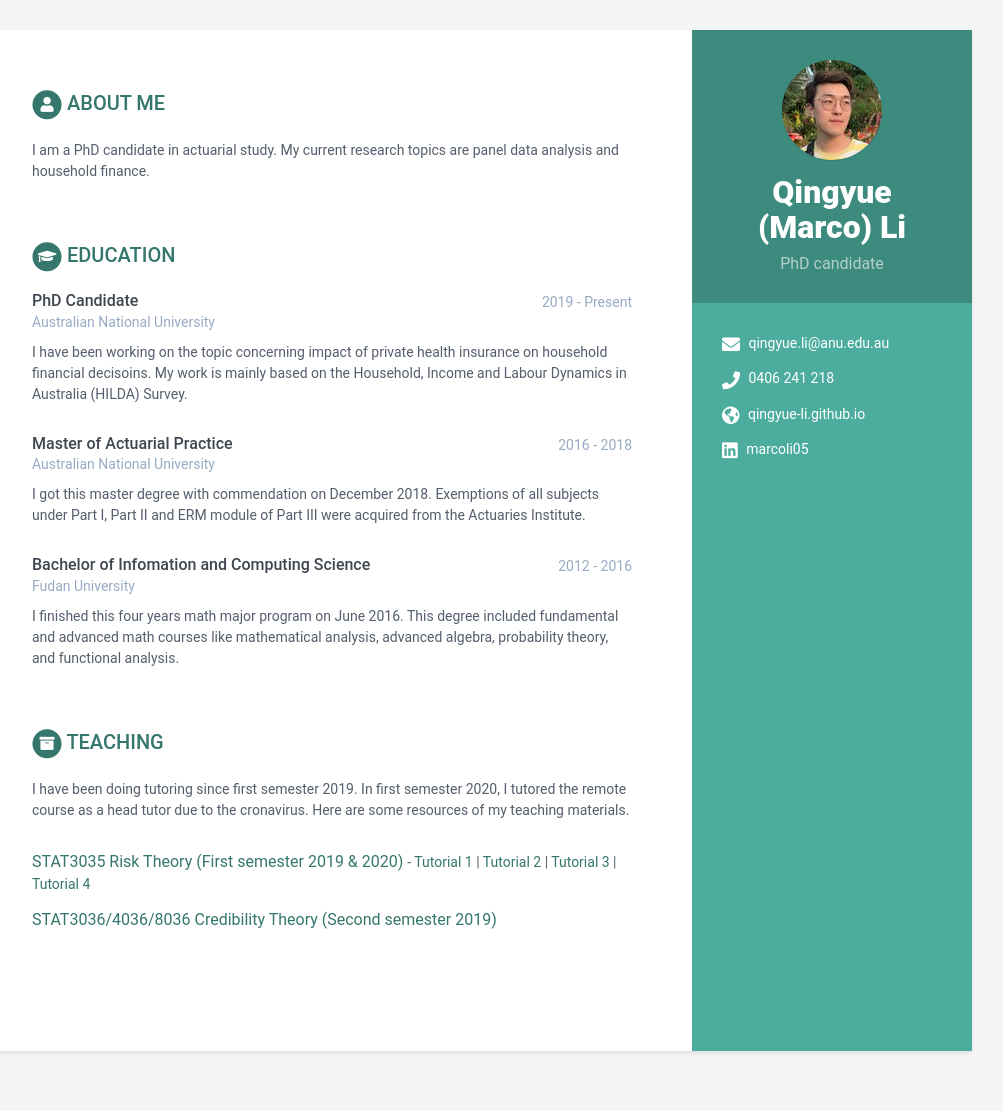
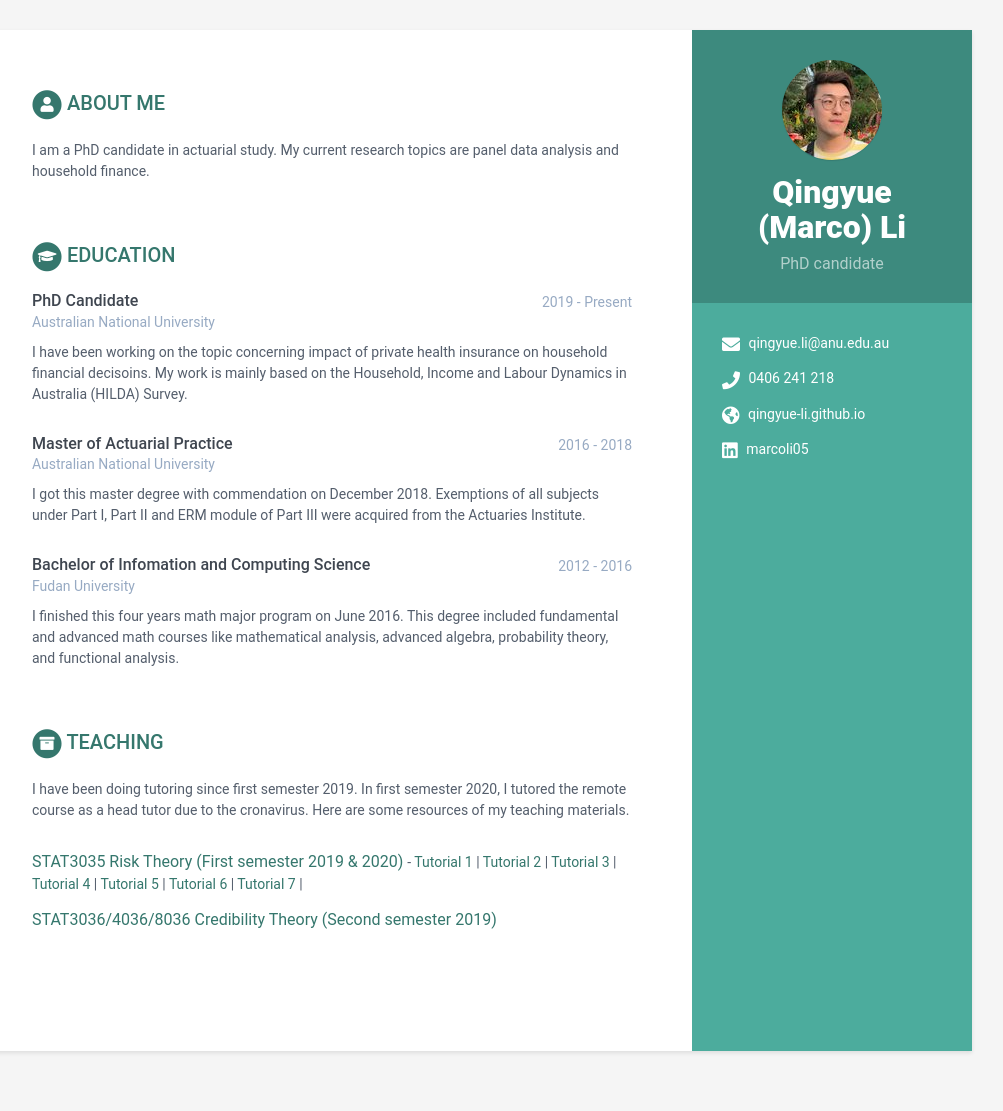
Before and after one commit to qingyue-li/qingyue-li.github.io, a Jekyll site: the page built from index.html, in a window 1280 px wide. Shown: the whole page, without its empty margins (168-1171 px from the left). Built offline with Jekyll 4.4.1, drawn with Linux system fonts in a browser that asks for light colours.

Commit message:
Update data.yml

```diff
--- a/_data/data.yml
+++ b/_data/data.yml
@@ -65,7 +65,10 @@ projects:
           <a href="qingyue-li.github.io/assets/Tutorial%201%20slides.pdf" target="_blank">Tutorial 1</a> |
           <a href="qingyue-li.github.io/assets/Tutorial%202%20slides.pdf" target="_blank">Tutorial 2</a> |
           <a href="qingyue-li.github.io/assets/Tutorial%203%20slides.pdf" target="_blank">Tutorial 3</a> |
-          <a href="qingyue-li.github.io/assets/Tutorial%204%20slides.pdf" target="_blank">Tutorial 4</a>
+          <a href="qingyue-li.github.io/assets/Tutorial%204%20slides.pdf" target="_blank">Tutorial 4</a> |
+          <a href="qingyue-li.github.io/assets/Tutorial%205%20slides.pdf" target="_blank">Tutorial 5</a> |
+          <a href="qingyue-li.github.io/assets/Tutorial%206%20slides.pdf" target="_blank">Tutorial 6</a> |
+          <a href="qingyue-li.github.io/assets/Tutorial%207%20slides.pdf" target="_blank">Tutorial 7</a> |
       - title: STAT3036/4036/8036 Credibility Theory (Second semester 2019)
         link: "https://programsandcourses.anu.edu.au/course/STAT3036"
 
```
